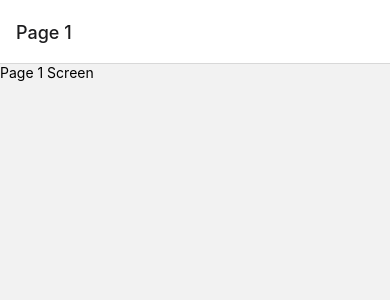
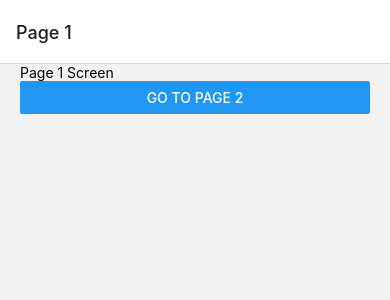
Before and after one commit to pmpeloc/03-navigation, a React Native app: screen / in a window 390 px wide. Shown: the top 300 px of the page. Built offline with nearby package versions, Linux system fonts and the light colour scheme.

Commit message:
feat: Navigate into pages added

```diff
--- a/src/screens/Page1Screen.tsx
+++ b/src/screens/Page1Screen.tsx
@@ -1,10 +1,19 @@
 import React from 'react';
-import { Text, View } from 'react-native';
+import { Button, Text, View } from 'react-native';
+import { StackScreenProps } from '@react-navigation/stack';
 
-export const Page1Screen = () => {
+import { styles } from '../theme/appTheme';
+
+interface Props extends StackScreenProps<any, any> {}
+
+export const Page1Screen = ({ navigation }: Props) => {
   return (
-    <View>
+    <View style={styles.globalMargin}>
       <Text>Page 1 Screen</Text>
+      <Button
+        title="Go to Page 2"
+        onPress={() => navigation.navigate('Page 2')}
+      />
     </View>
   );
 };
--- a/src/screens/Page2Screen.tsx
+++ b/src/screens/Page2Screen.tsx
@@ -1,10 +1,19 @@
 import React from 'react';
-import { Text, View } from 'react-native';
+import { Button, Text, View } from 'react-native';
+import { useNavigation } from '@react-navigation/core';
+
+import { styles } from '../theme/appTheme';
 
 export const Page2Screen = () => {
+  const navigator = useNavigation();
+
   return (
-    <View>
+    <View style={styles.globalMargin}>
       <Text>Page 2 Screen</Text>
+      <Button
+        title="Go to Page 3"
+        onPress={() => navigator.navigate('Page 3' as never)}
+      />
     </View>
   );
 };
--- a/src/screens/Page3Screen.tsx
+++ b/src/screens/Page3Screen.tsx
@@ -1,10 +1,17 @@
 import React from 'react';
-import { Text, View } from 'react-native';
+import { Button, Text, View } from 'react-native';
+import { StackScreenProps } from '@react-navigation/stack';
 
-export const Page3Screen = () => {
+import { styles } from '../theme/appTheme';
+
+interface Props extends StackScreenProps<any, any> {}
+
+export const Page3Screen = ({ navigation }: Props) => {
   return (
-    <View>
+    <View style={styles.globalMargin}>
       <Text>Page 3 Screen</Text>
+      <Button title="Back" onPress={() => navigation.pop()} />
+      <Button title="Home" onPress={() => navigation.popToTop()} />
     </View>
   );
 };
--- /dev/null
+++ b/src/theme/appTheme.tsx
@@ -0,0 +1,7 @@
+import { StyleSheet } from 'react-native';
+
+export const styles = StyleSheet.create({
+  globalMargin: {
+    marginHorizontal: 20,
+  },
+});
```
